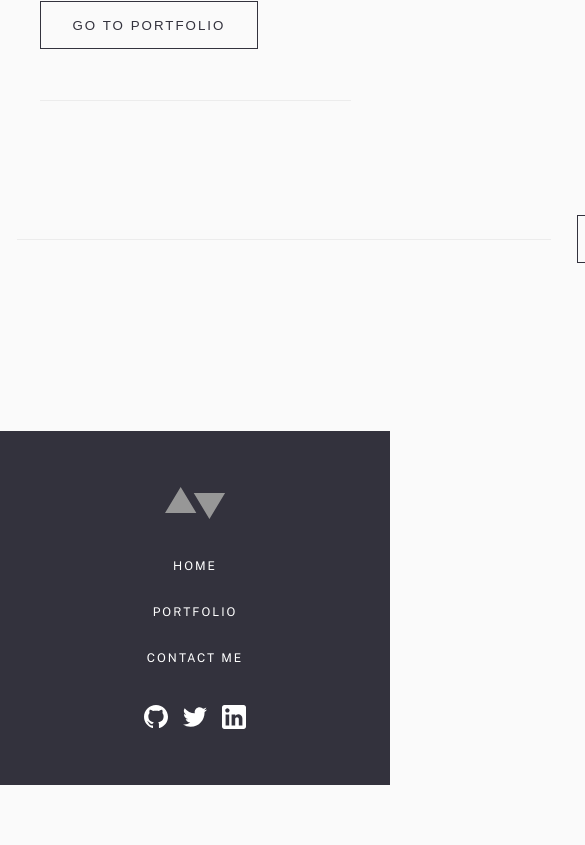
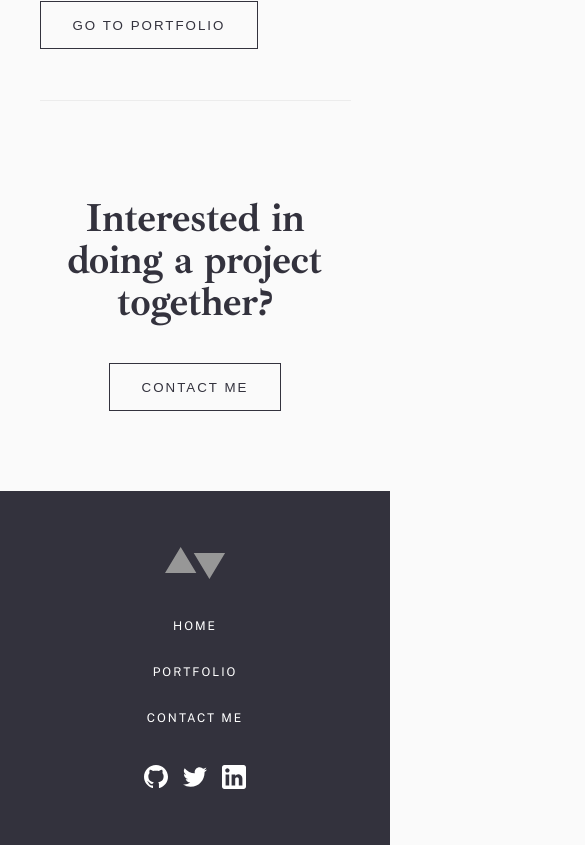
Before and after one commit to danielopq/minimalPortfolio, a React (Vite) app: page / in a window 390 px wide. Shown: the part 1661-2506 px from the top of the page, 585 px wide, since content can reach past the window. Before the commit the page ends 2446 px from the top, so only its background shows below. Built offline with nearby package versions, Linux system fonts and the light colour scheme.

Commit message:
contactFooter.css - mobile version done

```diff
--- a/src/components/shared/contactFooter/contactFooter.css
+++ b/src/components/shared/contactFooter/contactFooter.css
@@ -36,4 +36,21 @@
 
 /*############################## MOBILE VERSION ##############################*/
 
-@media screen and (max-width:767px) {}
+@media screen and (max-width:767px) {
+    #contactFooter{
+        width: 311px;
+        height: 214px;
+        margin-bottom: 80px;
+        flex-direction: column;
+    }
+
+    #contactFooter h2{
+        width: inherit;
+        height: 126px;
+        text-align: center;
+    }
+
+    #contactFooter-line{
+        display: none;
+    }
+}
```
